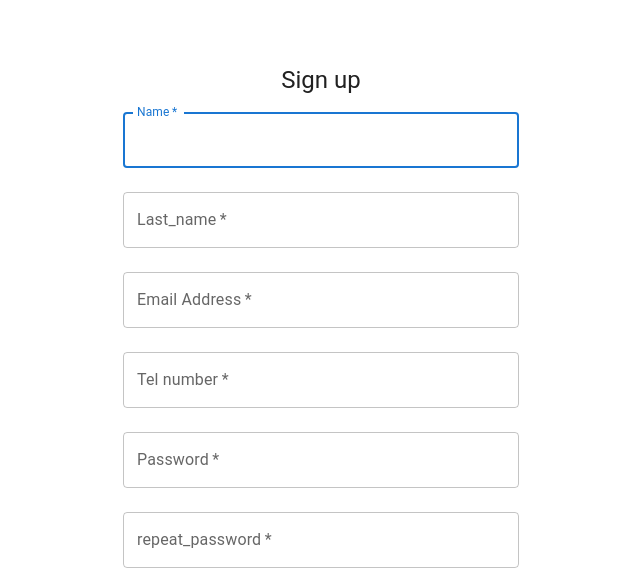
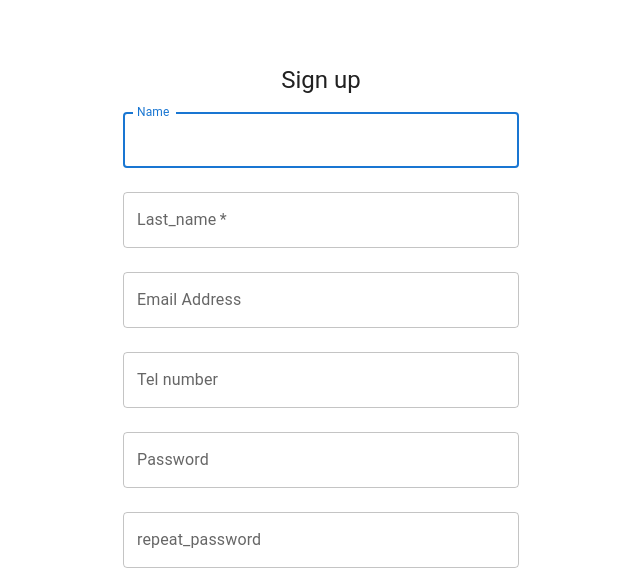
Before and after one commit to DevVadym/GIT_LIST, a React (Create React App) app: page /#/registration in a window 1280 px wide. Shown: the top 584 px of the page, without its empty margins (319-959 px from the left). Built offline with nearby package versions, Linux system fonts and the light colour scheme.

Commit message:
refactoring

```diff
--- a/src/components/Register/Form.tsx
+++ b/src/components/Register/Form.tsx
@@ -18,130 +18,112 @@ export const Form = () => {
             repeat_password: "",
             date: ""
         },
-        validationSchema: Yup.object({
+        validationSchema: Yup.object().shape({
                 name: Yup.string()
                     .max(15, "Must be 15 characters or less")
-                .required("require"),
+                    .min(6, "shortly"),
                 last_name: Yup.string()
-                .test("last_name", "Last Name test message", function (value) {
-                    if (!!value) {
-                        const schema = Yup.string().min(2)
-                        return schema.isValidSync(value)
-                    }
-                    return true
+                    .max(15, "Must be 15 characters or less")
+                    .min(6, "shortly")
+                    .when("last_name", {
+                        is: (value: string) => value?.length,
+                        then: rule => rule.required()
                     }),
-
                 email: Yup.string()
                     .email("Invalid email address")
-                .required("email"),
+                    .when("email", {
+                        is: (value: string) => value?.length,
+                        then: rule => rule.required()
+                    }),
                 tel: Yup.string().matches(phoneRegExp, "invalid phone number")
-                .required("tel"),
+                    .when("tel", {
+                        is: (value: string) => value?.length,
+                        then: rule => rule.required()
+                    }),
                 password: Yup.string()
                     .min(10, "Must be 10 characters or more")
-
-                .required("pass")
-            ,
+                    .when("password", {
+                        is: (value: string) => value?.length,
+                        then: rule => rule.required()
+                    }),
                 repeat_password: Yup.string()
                     .oneOf([Yup.ref("password"), null], "Passwords must match")
-
-                .required("rpt-pass")
-            ,
+                    .when("repeat_password", {
+                        is: (value: string) => value?.length,
+                        then: rule => rule.required()
+                    }),
                 date: Yup.date()
-
-                .required("date")
-
-        }),
-        onSubmit: values => {
+            },
+            [
+                ["last_name", "last_name"],
+                ["email", "email"],
+                ["tel", "tel"],
+                ["password", "password"],
+                ["repeat_password", "repeat_password"],
+            ]
+        ),
+        onSubmit: (values, e) => {
+            e.resetForm()
             alert(JSON.stringify(values))
         }
     })
 
-
-    console.log(Object.keys(formik.errors).length === 0)
-    console.log(Object.keys(formik.errors))
     return (
         <form onSubmit={formik.handleSubmit}>
             <TextField
-                onChange={formik.handleChange}
-                value={formik.values.name}
+                {...formik.getFieldProps("name")}
                 margin="normal"
-                required
                 fullWidth
-                id="name"
                 label="Name"
-                name="name"
-                autoComplete="name"
                 autoFocus
                 error={!!formik.errors.name}
                 helperText={formik.errors.name}
             />
-
             <TextField
-                onChange={formik.handleChange}
-                value={formik.values.last_name}
+                {...formik.getFieldProps("last_name")}
                 margin="normal"
+                fullWidth
                 required
-                fullWidth
-                id="last_name"
                 label="Last_name"
-                name="last_name"
                 error={!!formik.errors.last_name}
                 helperText={formik.errors.last_name}
             />
             <TextField
-                onChange={formik.handleChange}
-                value={formik.values.email}
+                {...formik.getFieldProps("email")}
                 margin="normal"
-                required
                 fullWidth
-                id="email"
                 label="Email Address"
-                name="email"
                 error={!!formik.errors.email}
                 helperText={formik.errors.email}
             />
             <TextField
-                onChange={formik.handleChange}
-                value={formik.values.tel}
+                {...formik.getFieldProps("tel")}
                 margin="normal"
-                required
                 fullWidth
-                id="tel"
                 label="Tel number"
-                name="tel"
                 error={!!formik.errors.tel}
                 helperText={formik.errors.tel}
             />
             <TextField
-                onChange={formik.handleChange}
-                value={formik.values.password}
+                {...formik.getFieldProps("password")}
                 margin="normal"
-                required
                 fullWidth
-                name="password"
                 label="Password"
                 type="password"
-                id="password"
                 error={!!formik.errors.password}
                 helperText={formik.errors.password}
             />
             <TextField
-                onChange={formik.handleChange}
-                value={formik.values.repeat_password}
+                {...formik.getFieldProps("repeat_password")}
                 margin="normal"
-                required
                 fullWidth
-                name="repeat_password"
                 label="repeat_password"
                 type="password"
-                id="repeat_password"
                 error={!!formik.errors.repeat_password}
                 helperText={formik.errors.repeat_password}
             />
             <TextField
-                onChange={formik.handleChange}
-                value={formik.values.date}
-                id="date"
+                {...formik.getFieldProps("date")}
                 margin="normal"
                 label="Birthday"
                 type="date"
```
Also changed, not shown: src/components/Register/Input.ts (deleted, +0 -34 lines). Lines whose indentation alone changed are shown as unchanged.
